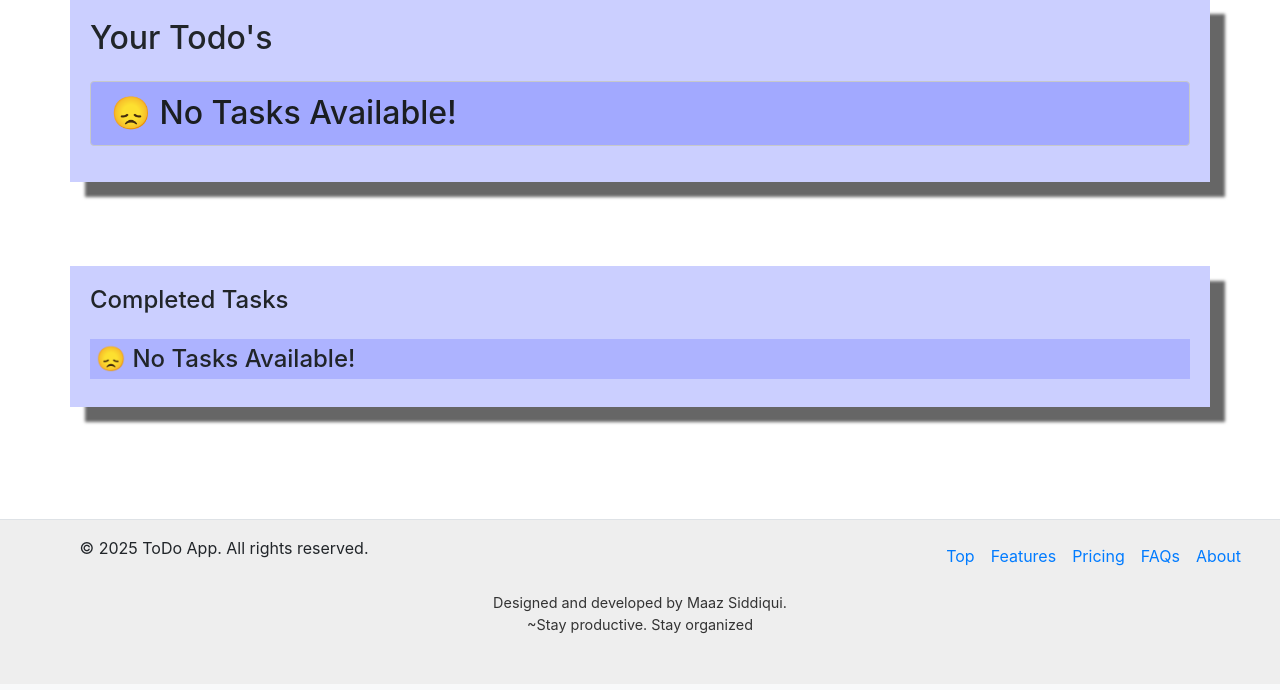
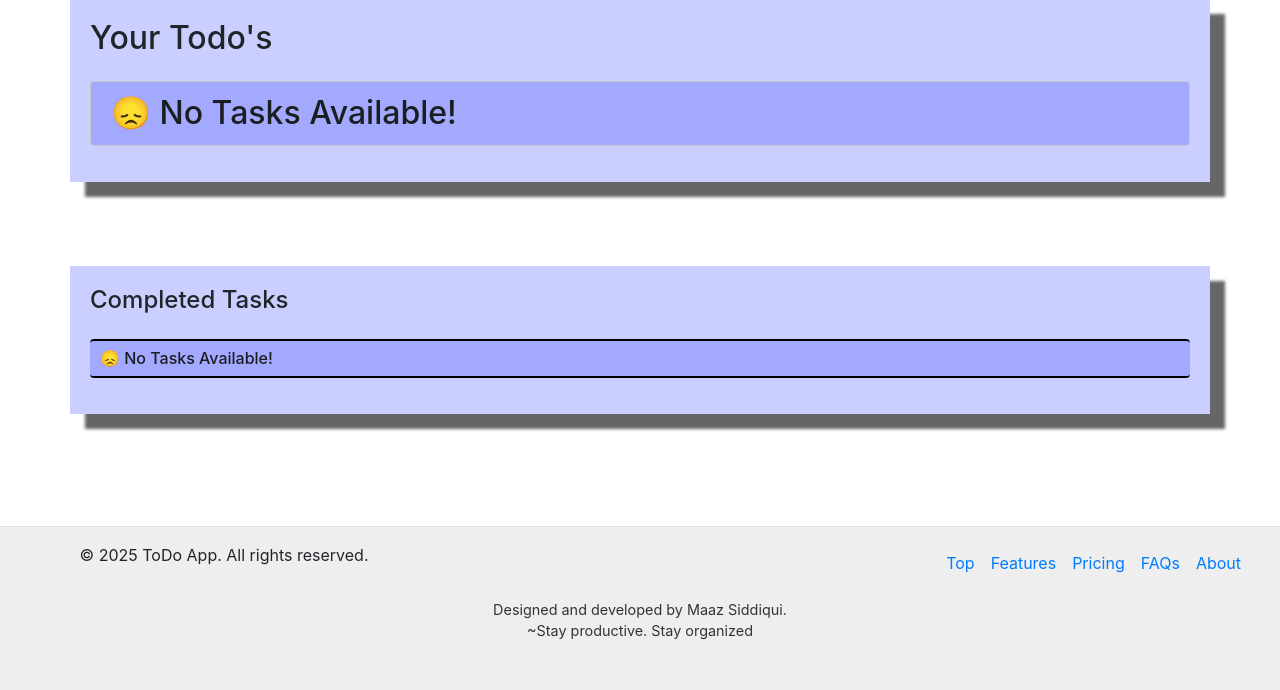
Before and after one commit to maazsiddiqui79/To-Do-List-Web-Application, a Flask app: page / in a window 1280 px wide. Shown: the part 633-1323 px from the top of the page. Before the commit the page ends 1267 px from the top, so only its background shows below. Run offline with Flask 3, Linux system fonts and the light colour scheme; data that the repository does not hold is empty.

Commit message:
Update index.html

```diff
--- a/api/templates/index.html
+++ b/api/templates/index.html
@@ -117,7 +117,7 @@
       </table>
     </div>
     {% else %}
-    <h4 style="background-color: rgba(0, 21, 255, 0.15);padding:6px;">😞 No Tasks Available!</h4>
+    <h4 class="alert alert-dark mt-3" role="alert" style="background-color: rgba(0, 21, 255, 0.205); border: none; border-top: 2px solid #000; border-bottom: 2px solid #000; outline: none; padding: 8px 10px; font-size: 1rem;">😞 No Tasks Available!</h4>
     {% endif %}
   </div>
 </div>
```
